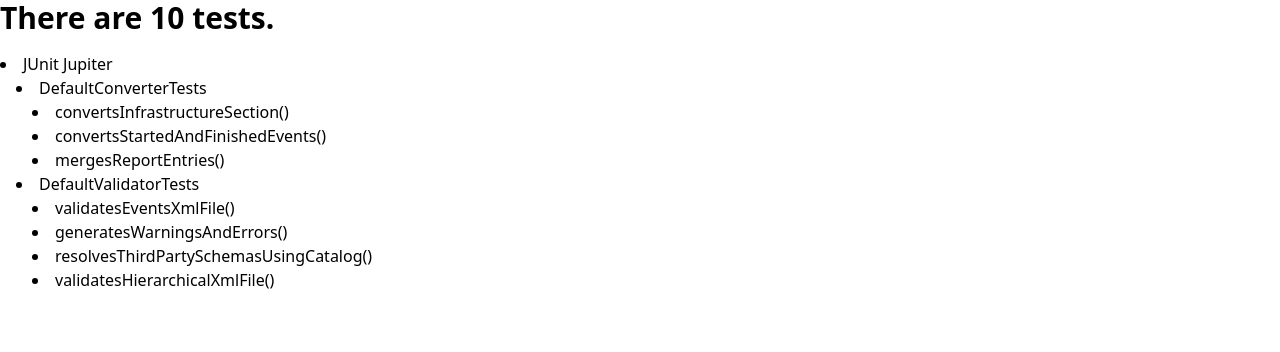
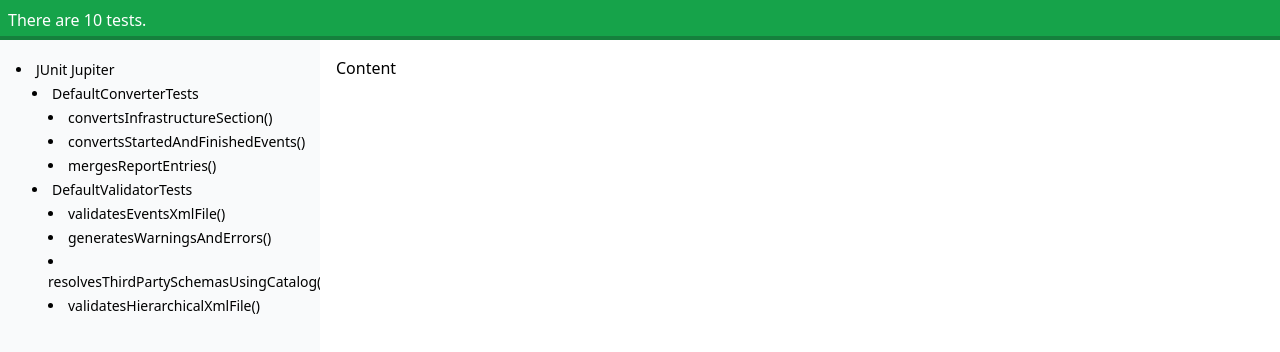
Before and after one commit to ota4j-team/open-test-reporting, a Vue app in the folder html-report/: page / in a window 1280 px wide. Shown: the top 352 px of the page. Built offline with nearby package versions, Linux system fonts and the light colour scheme.

Commit message:
Basic layout

```diff
--- a/html-report/src/App.vue
+++ b/html-report/src/App.vue
@@ -6,8 +6,21 @@
 </script>
 
 <template>
-  <ExecutionSummary :testCount="testCount" />
-  <TestTree :roots="roots"/>
+  <main class="flex flex-col h-screen">
+    <div class="flex bg-green-600 h-10 p-2 border-b-4 border-green-700 text-white">
+      <ExecutionSummary :testCount="testCount" />
+    </div>
+    <div class="flex flex-1 overflow-hidden">
+      <div class="flex bg-gray-50 w-1/4 min-w-80 p-4 overflow-y-auto text-sm">
+        <TestTree :roots="roots"/>
+      </div>
+      <div class="flex flex-1 flex-col">
+        <div class="flex flex-1 overflow-y-auto p-4">
+          <p>Content</p>
+        </div>
+      </div>
+    </div>
+  </main>
 </template>
 
 <style scoped>
--- a/html-report/src/components/ExecutionSummary.vue
+++ b/html-report/src/components/ExecutionSummary.vue
@@ -4,9 +4,9 @@
 </script>
 
 <template>
-  <h1 class="text-3xl font-bold mb-4">
+  <span>
     {{ $t('executionSummary.testCount', { count: testCount }, testCount) }}.
-  </h1>
+  </span>
 </template>
 
 <style scoped>
--- a/html-report/src/components/TestNode.vue
+++ b/html-report/src/components/TestNode.vue
@@ -11,7 +11,7 @@
 <template>
   <span @click="toggleChildren">{{ node.name }}</span>
   <ul v-if="node.child && showChildren" class="list-disc list-inside pl-4">
-    <li v-for="c in node.child">
+    <li v-for="c in node.child" class="pt-1">
       <TestNode :node="c"/>
     </li>
   </ul>
--- a/html-report/src/components/TestTree.vue
+++ b/html-report/src/components/TestTree.vue
@@ -6,7 +6,7 @@
 
 <template>
   <ul v-if="roots.length" class="list-disc list-inside">
-    <li v-for="root in roots">
+    <li v-for="root in roots" class="pt-1">
       <TestNode :node="root"/>
     </li>
   </ul>
```
